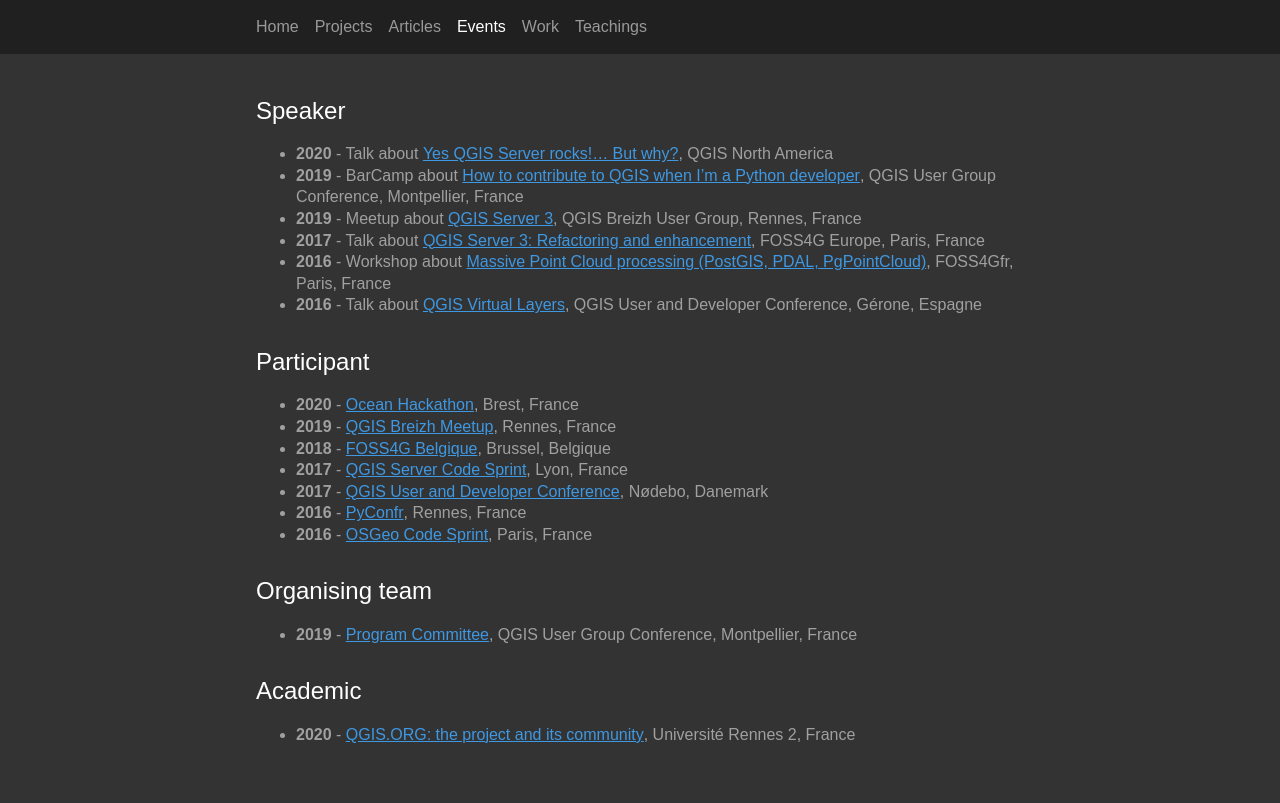
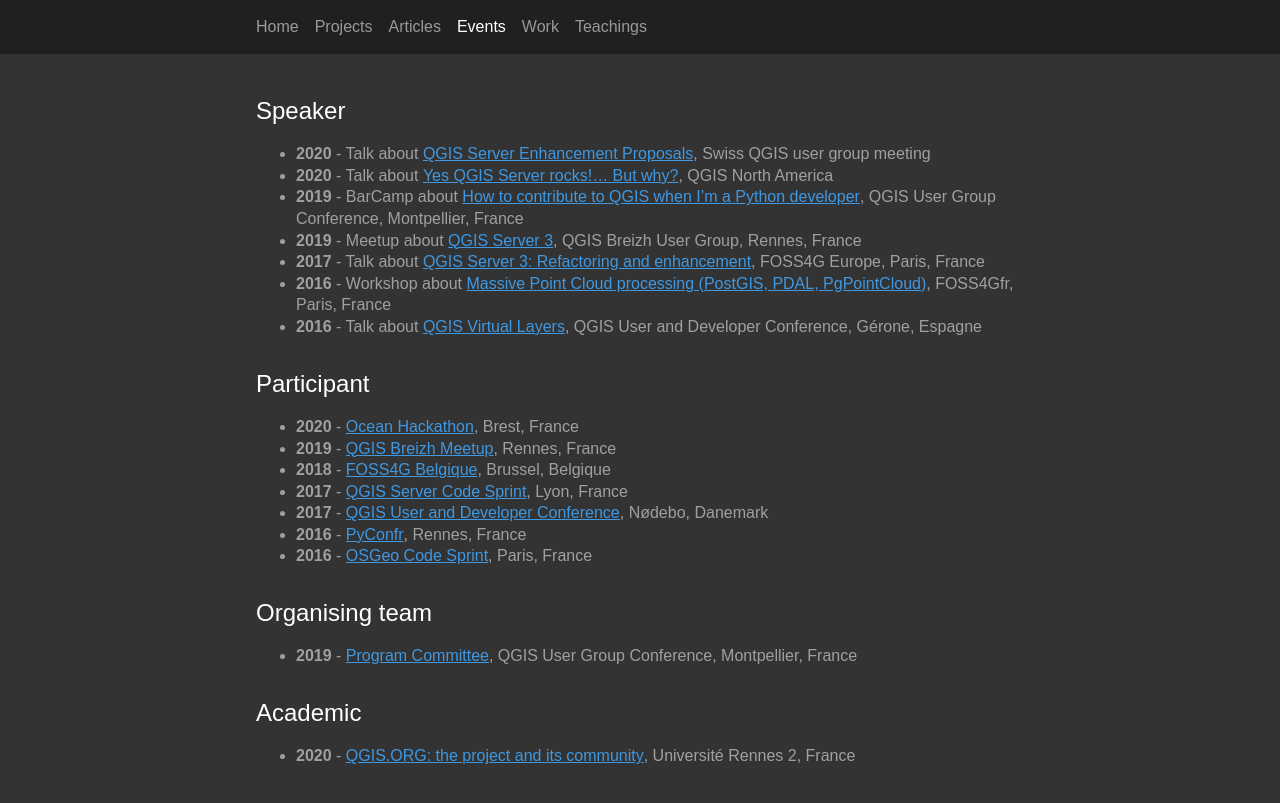
Before and after one commit to pblottiere/pblottiere.github.io, a Jekyll site: the page built from events/index.md, in a window 1280 px wide. Shown: the top 803 px of the page. Built offline with Jekyll 4.4.1, drawn with Linux system fonts in a browser that asks for light colours; comment, search, counter and statistics services are not loaded; our own code applies the rules of GitHub Pages for plain Markdown files.

Commit message:
Add swiss event

```diff
--- a/events/index.md
+++ b/events/index.md
@@ -5,6 +5,7 @@ layout: left
 
 # Speaker
 
+  + {:.item} **2020** - Talk about <a href="https://www.qgis.ch/en/association/user-meetings/user-meeting-online-autumn-2020">QGIS Server Enhancement Proposals</a>, Swiss QGIS user group meeting
   + {:.item} **2020** - Talk about <a href="http://qgis.us/qgis-na-2020">Yes QGIS Server rocks!... But why?</a>, QGIS North America
   + {:.item} **2019** - BarCamp about <a href="http://conf.qgis.osgeo.fr/2019/12/12/QGISDay_jour1.html">How to contribute to QGIS when I'm a Python developer</a>, QGIS User Group Conference, Montpellier, France
   + {:.item} **2019** - Meetup about <a href="">QGIS Server 3</a>, QGIS Breizh User Group, Rennes, France
```
